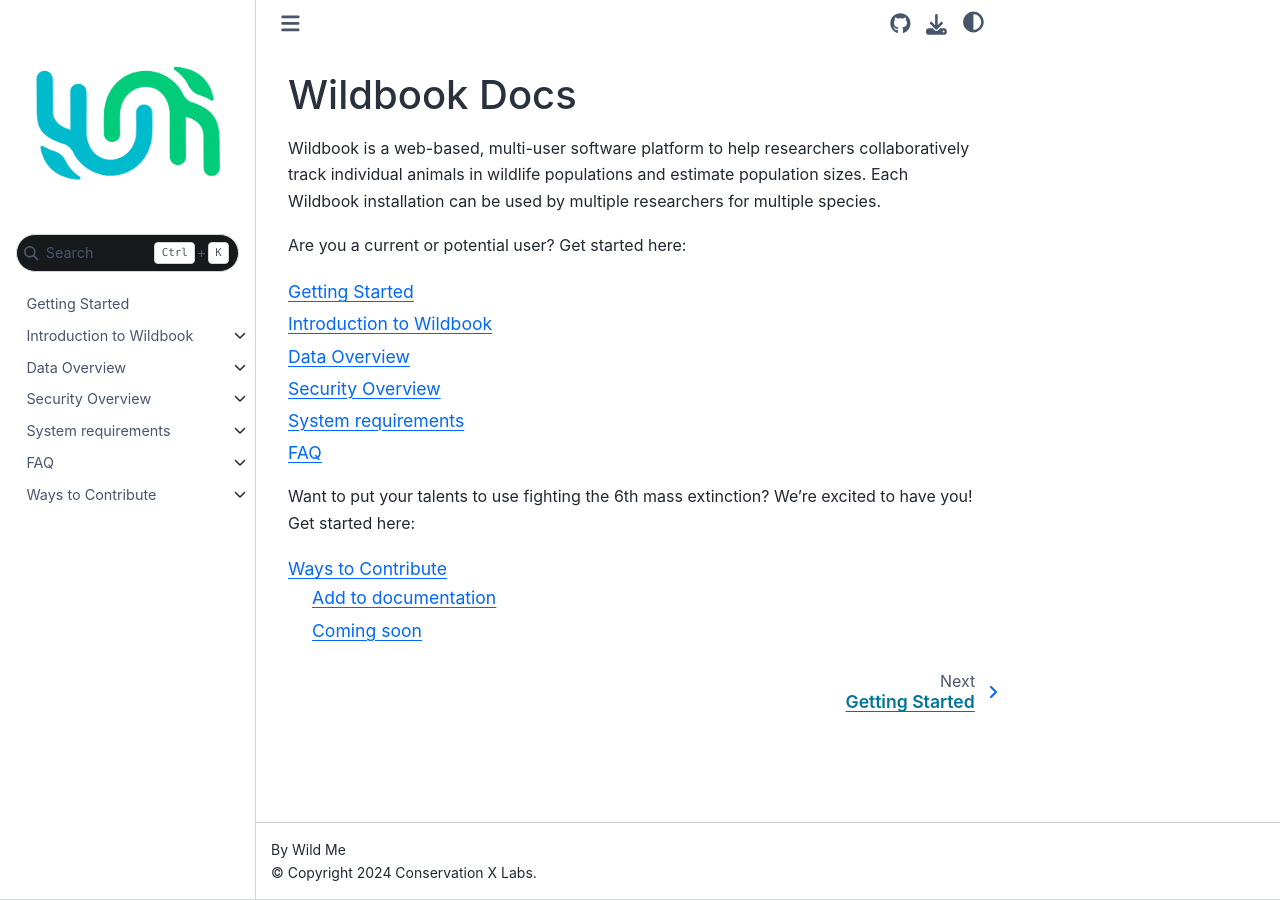
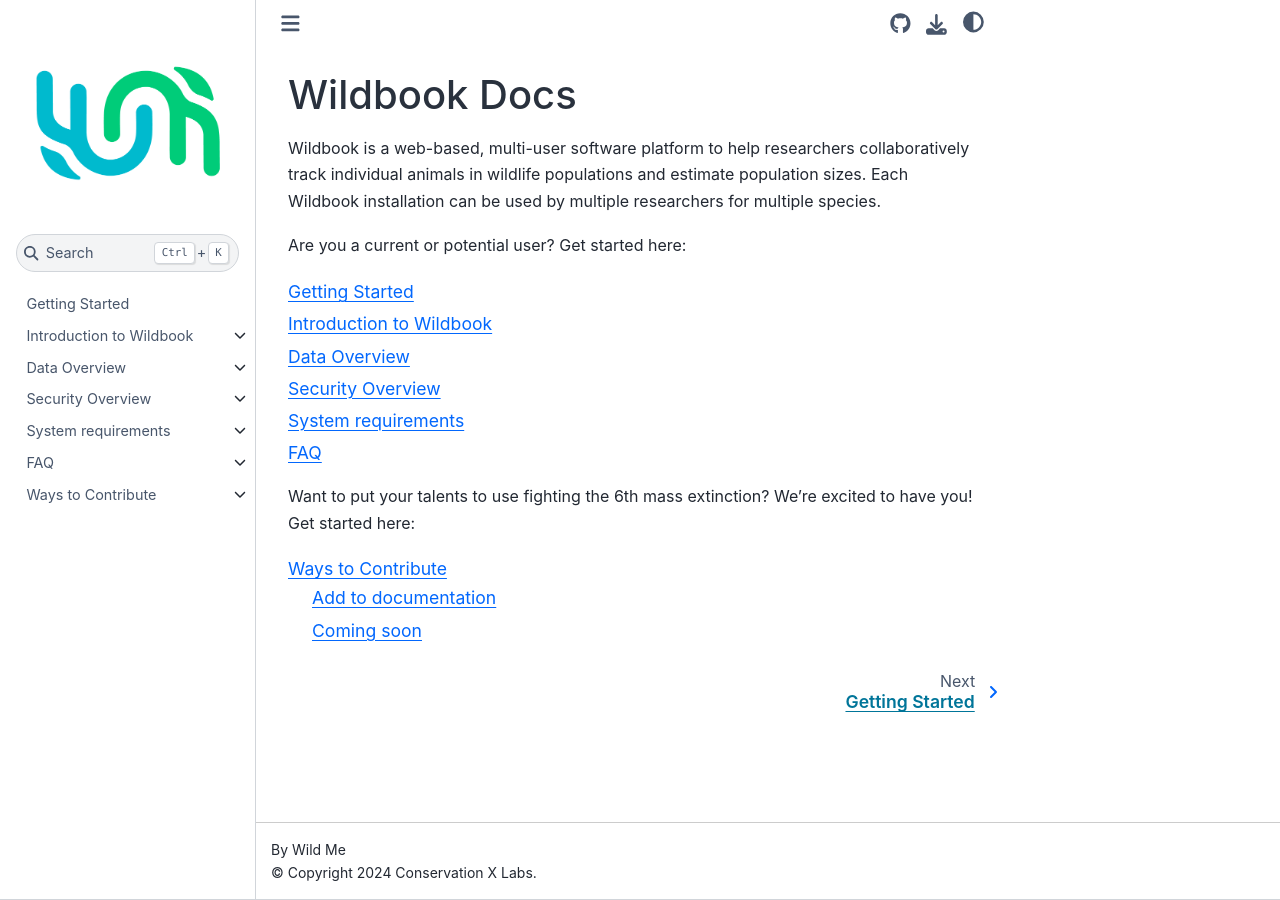
Before and after one commit to WildMeOrg/wildbook-docs, a Sphinx documentation site: the page built from docs/index.md, in a window 1280 px wide. Built offline with Sphinx 7.4.7 and the Sphinx Book theme 1.1.4, drawn with Linux system fonts in a browser that asks for light colours.

Commit message:
search edit for dark theme only

```diff
--- a/docs/_static/custom.css
+++ b/docs/_static/custom.css
@@ -18,6 +18,10 @@
     color:#007599;
 }
 
+html [data-theme='dark'] .search-button-field {
+    background-color: #18191B;
+}
+
 html[data-theme='light'] a {
     color:#0267FD;
 }
@@ -25,7 +29,3 @@
 html[data-theme='light'] a:hover {
     color:#007599;
 }
-
-.search-button-field {
-    background-color: #18191B;
-}
```
